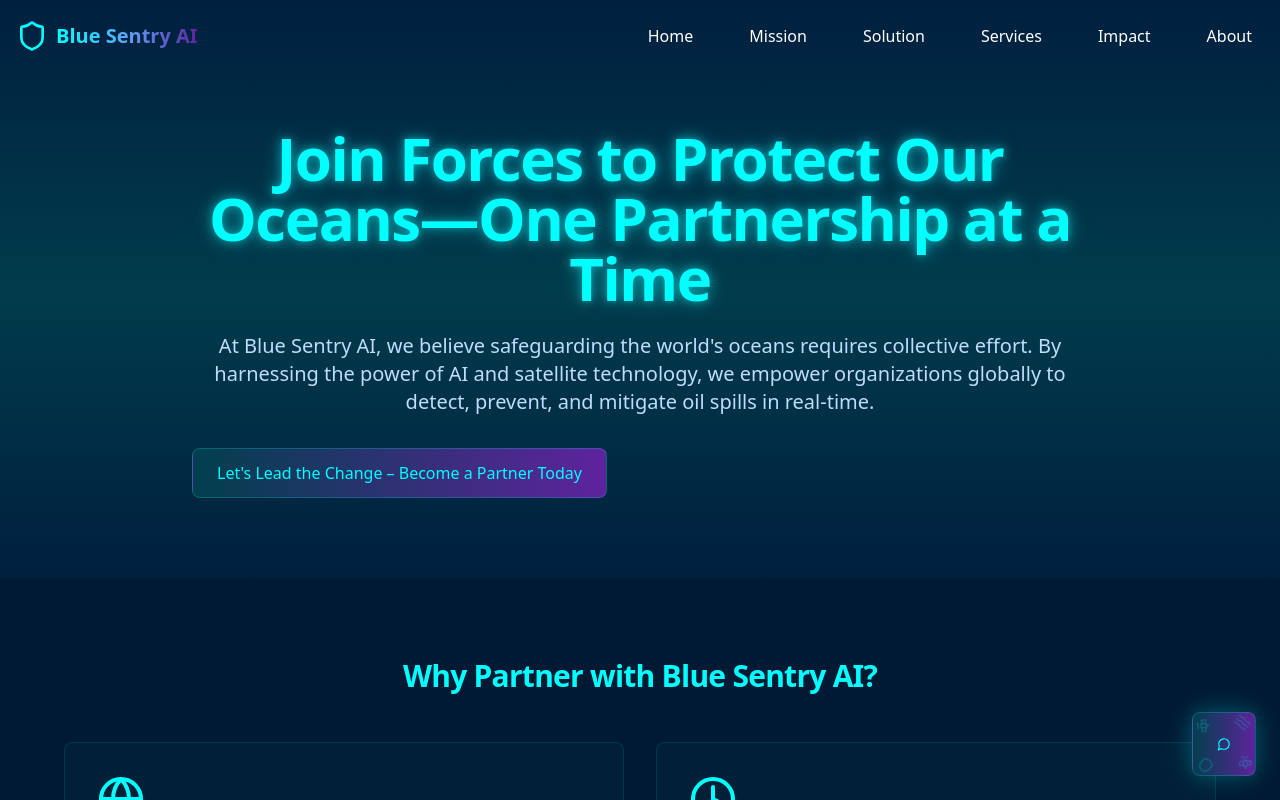
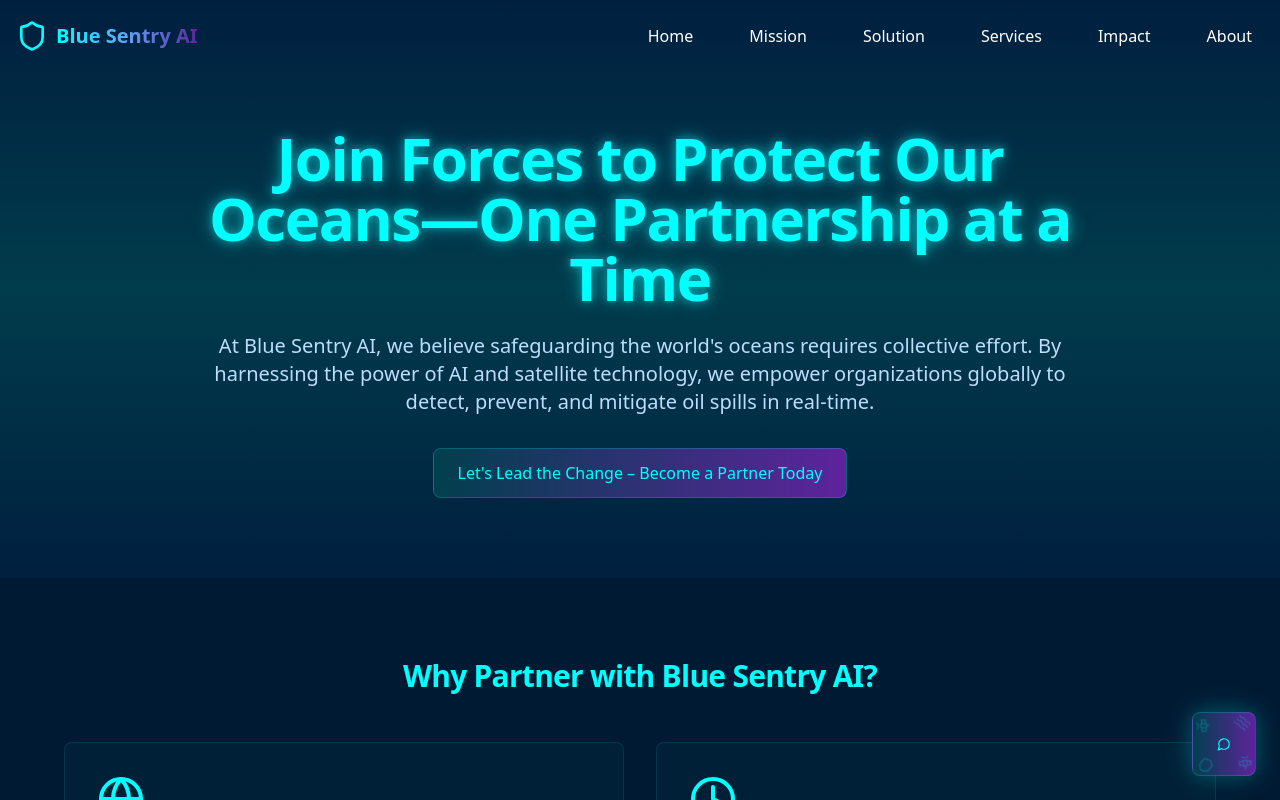
Before and after one commit to ALGOREX-PH/Blue-Sentry-AI, a React (Vite) app: page /partner in a window 1280 px wide. Shown: the top 800 px of the page. Built offline with nearby package versions, Linux system fonts and the light colour scheme.

Commit message:
updated Partner Hero Section

```diff
--- a/src/components/partner/PartnerHero.tsx
+++ b/src/components/partner/PartnerHero.tsx
@@ -13,7 +13,9 @@ export function PartnerHero() {
           <p className="text-xl text-blue-200 mb-8">
             At Blue Sentry AI, we believe safeguarding the world's oceans requires collective effort. By harnessing the power of AI and satellite technology, we empower organizations globally to detect, prevent, and mitigate oil spills in real-time.
           </p>
+          <div className="flex flex-wrap justify-center gap-4">
           <Button>Let's Lead the Change – Become a Partner Today</Button>
+          </div>
         </div>
       </div>
     </section>
```
